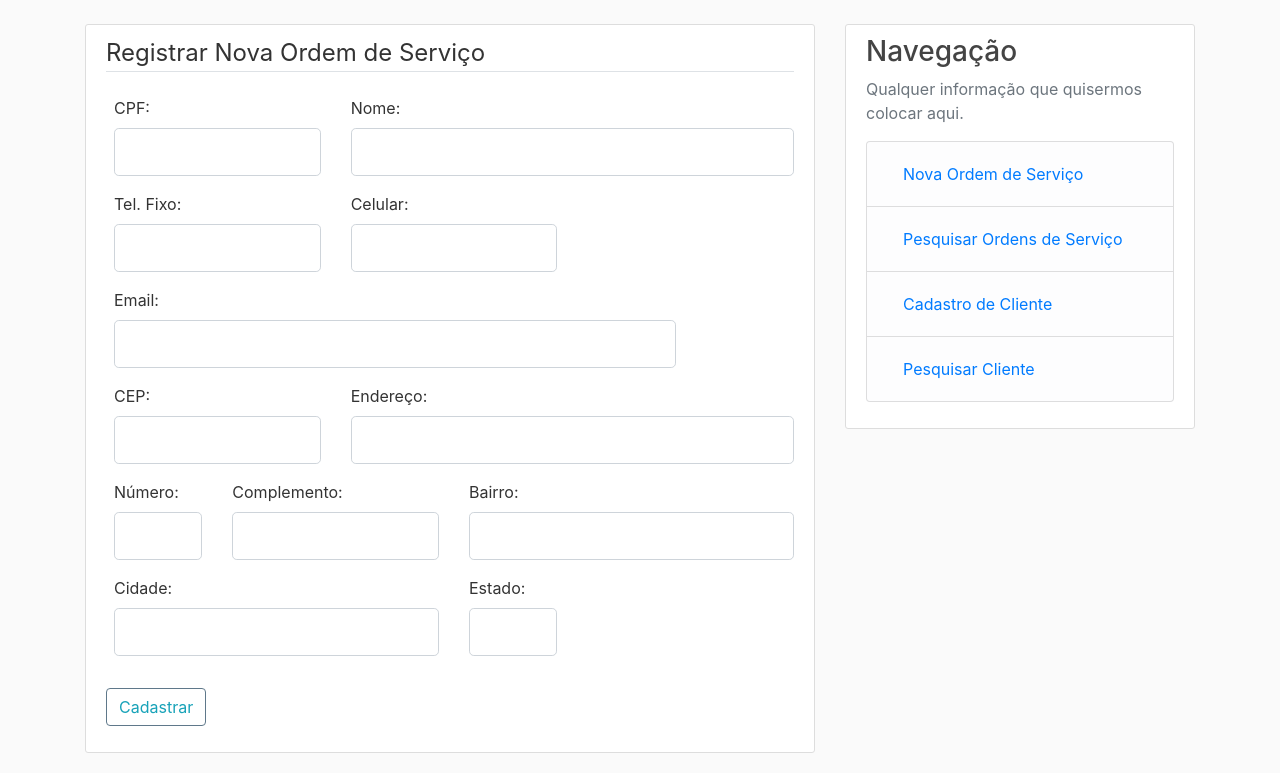
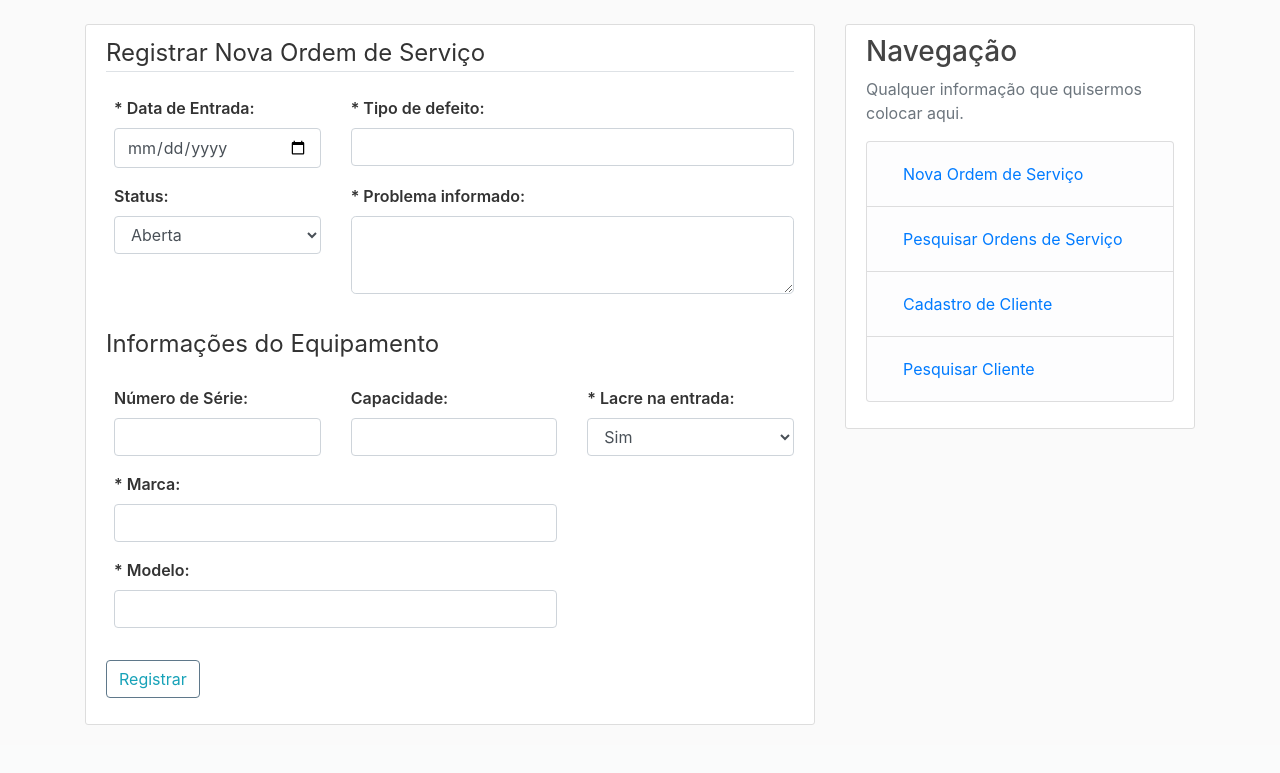
Before and after one commit to dgmolina-impacta/ope, a Flask app: page /register/so in a window 1280 px wide. Shown: the part 56-829 px from the top of the page. After the commit the page ends 781 px from the top, so only its background shows below. Run offline with Flask 2, Linux system fonts and the light colour scheme; a user stored in the database is signed in; some libraries are stand-ins or nearby versions.

Commit message:
Interface de Registro de Nova Ordem de Serviço

```diff
--- a/app/osmanager/forms.py
+++ b/app/osmanager/forms.py
@@ -1,6 +1,6 @@
 from flask_wtf import FlaskForm
 from flask_login import current_user
-from wtforms import StringField, PasswordField, SubmitField, BooleanField, SelectField
+from wtforms import StringField, PasswordField, SubmitField, BooleanField, SelectField, DateField, TextAreaField, DecimalField
 from wtforms.validators import DataRequired, Length, Email, EqualTo, ValidationError
 from osmanager.models import User
 
@@ -110,4 +110,25 @@ class SearchClientForm(FlaskForm):
     submit = SubmitField('Buscar')
 
 class NewSOForm(FlaskForm):
-    nome_cliente = StringField('Nome do Cliente: ')
+    data_entrada = DateField('* Data de Entrada:', validators=[DataRequired()])
+
+    tipo_defeito = StringField("* Tipo de defeito:", validators=[DataRequired(), Length(max=50)])
+
+    status = SelectField("Status:", choices=[("aberta", "Aberta"), ("orcamento_aprovado", "Orçamento Aprovado"), ("finalizada", "Finalizada")])
+
+    problema_informado = TextAreaField("* Problema informado:", validators=[DataRequired(), Length(max=200)])
+
+    submit = SubmitField("Registrar")
+
+    # Equipamento
+    nro_de_serie = StringField("Número de Série:", validators=[Length(max=20)])
+
+    capacidade = DecimalField("Capacidade:")
+
+    lacre_entrada = SelectField("* Lacre na entrada:", validators=[DataRequired()], choices=[(True, "Sim"), (False, "Não")])
+
+    lacre_saida = SelectField("* Lacre na saída:", validators=[DataRequired()], choices=[(True, "Sim"), (False, "Não")])
+
+    marca = StringField("* Marca:", validators=[DataRequired(), Length(max=20)])
+
+    modelo = StringField("* Modelo:", validators=[DataRequired(), Length(max=50)])
--- a/app/osmanager/models.py
+++ b/app/osmanager/models.py
@@ -52,7 +52,7 @@ class Cliente(db.Model):
 class Os(db.Model):
     numero = db.Column(db.Integer, primary_key=True)
 
-    data_entrega = db.Column(db.Date, nullable=False)
+    data_entrada = db.Column(db.Date, nullable=False)
     data_saida = db.Column(db.Date, nullable=True)
     desconto = db.Column(db.Float, nullable=True)
     garantia = db.Column(db.Date, nullable=True)
@@ -70,7 +70,7 @@ class Os(db.Model):
 
     orcamento = db.relationship("Orcamento", backref="os", lazy=True, uselist=False)
 
-    equipamentos = db.relationship("Equipamento", backref="os", lazy=True)
+    equipamento = db.relationship("Equipamento", backref="os", lazy=True, uselist=False)
     pecas = db.relationship("Peca", backref="os", lazy=True)
 
     def __repr__(self):
@@ -96,7 +96,6 @@ class Equipamento(db.Model):
     marca = db.Column(db.String(20), nullable=False)
     modelo = db.Column(db.String(50), nullable=False)
 
-    numero = db.Column(db.Integer, primary_key=True)
     numero_os = db.Column(db.Integer, db.ForeignKey("os.numero"), primary_key=True)
 
     def __repr__(self):
--- a/app/osmanager/routes.py
+++ b/app/osmanager/routes.py
@@ -1,7 +1,7 @@
 from flask import render_template, url_for, flash, redirect, request
 from osmanager import app, db, bcrypt
-from osmanager.forms import RegistrationForm, LoginForm, UpdateAccountForm ,ClientForm, SearchClientForm
-from osmanager.models import User, Cliente
+from osmanager.forms import RegistrationForm, LoginForm, UpdateAccountForm, ClientForm, SearchClientForm, NewSOForm
+from osmanager.models import User, Cliente, Os
 from flask_login import login_user, current_user, logout_user, login_required
 
 os = {"numero": "xxxxx",
@@ -121,14 +121,11 @@ def view_client(id):
 @app.route('/register/so', methods=['GET', 'POST'])
 @login_required
 def register_so():
-    form = ClientForm()
+    form = NewSOForm()
     if form.validate_on_submit():
-        registro = Cliente(cpf=form.cpf.data, nome=form.name.data, telefone=form.phone.data,
-                           celular=form.mobile.data, email=form.email.data, cep=form.cep.data,
-                           endereco=form.address.data, numero=form.number.data, complemento=form.complement.data,
-                           bairro=form.neighborhood.data, cidade=form.city.data, estado=form.state.data)
+        registro = Os(data_entrada=form.data_entrada.data, tipo_defeito=form.tipo_defeito.data, status=form.status.data, problema_informado=form.problema_informado.data)
         # db.session.add(registro)
         # db.session.commit()
-        flash("O cliente foi registrado com sucesso", "success")
+        flash("Ordem de serviço registrada com sucesso", "success")
         return redirect(url_for("home"))
     return render_template("new_so.html", title='Novo Ordem de Serviço', form=form)
--- a/app/osmanager/static/main.css
+++ b/app/osmanager/static/main.css
@@ -102,3 +102,7 @@ a.article-title:hover {
 .btn-outline-info {
   border-color: #5f788a;
 }
+
+.bold-char {
+  font-weight: 600;
+}
--- a/app/osmanager/templates/new_so.html
+++ b/app/osmanager/templates/new_so.html
@@ -8,186 +8,148 @@
 
                 <div class="row pl-2">
                     <div class="form-group col-md-4">
-                        {{ form.cpf.label(class="form-control-label") }}
+                        {{ form.data_entrada.label(class="bold-char form-control-label") }}
 
-                        {% if form.cpf.errors %}
-                            {{ form.cpf(class="form-control form-control-lg is-invalid") }}
+                        {% if form.data_entrada.errors %}
+                            {{ form.data_entrada(class="datepicker form-control is-invalid", type="date") }}
                             <div class="invalid-feedback">
-                                {% for error in form.cpf.errors %}
+                                {% for error in form.data_entrada.errors %}
                                     <span>{{ error }}</span>
                                 {% endfor %}
                             </div>
                         {% else %}
-                            {{ form.cpf(class="form-control form-control-lg") }}
+                            {{ form.data_entrada(class="datepicker form-control", type="date") }}
                         {% endif %}
                     </div>
 
                     <div class="form-group col-md-8">
-                        {{ form.name.label(class="form-control-label") }}
-                        {% if form.name.errors %}
-                            {{ form.name(class="form-control form-control-lg is-invalid") }}
+                        {{ form.tipo_defeito.label(class="bold-char form-control-label") }}
+                        {% if form.tipo_defeito.errors %}
+                            {{ form.tipo_defeito(class="form-control is-invalid") }}
                             <div class="invalid-feedback">
-                                {% for error in form.name.errors %}
+                                {% for error in form.tipo_defeito.errors %}
                                     <span>{{ error }}</span>
                                 {% endfor %}
                             </div>
                         {% else %}
-                            {{ form.name(class="form-control form-control-lg") }}
+                            {{ form.tipo_defeito(class="form-control") }}
                         {% endif %}
                     </div>
                 </div>
 
                 <div class="row pl-2">
                     <div class="form-group col-md-4">
-                    {{ form.phone.label(class="form-control-label") }}
-                    {% if form.phone.errors %}
-                    {{ form.phone(class="form-control form-control-lg is-invalid") }}
+                        {{ form.status.label(class="bold-char form-control-label") }}
+
+                        {% if form.status.errors %}
+                            {{ form.status(class="form-control is-invalid") }}
                             <div class="invalid-feedback">
-                        {% for error in form.phone.errors %}
+                                {% for error in form.status.errors %}
                                     <span>{{ error }}</span>
                                 {% endfor %}
                             </div>
                         {% else %}
-                        {{ form.phone(class="form-control form-control-lg") }}
+                            {{ form.status(class="form-control") }}
+                        {% endif %}
+                    </div>
+
+                    <div class="form-group col-md-8">
+                        {{ form.problema_informado.label(class="bold-char form-control-label") }}
+                        {% if form.problema_informado.errors %}
+                            {{ form.problema_informado(class="form-control form-control-lg is-invalid") }}
+                            <div class="invalid-feedback">
+                                {% for error in form.problema_informado.errors %}
+                                    <span>{{ error }}</span>
+                                {% endfor %}
+                            </div>
+                        {% else %}
+                            {{ form.problema_informado(class="form-control form-control-lg") }}
+                        {% endif %}
+                    </div>
+                </div>
+
+            </fieldset>
+
+            <fieldset class="form-group">
+                <legend class="mb-4">Informações do Equipamento</legend>
+                <div class="row pl-2">
+                    <div class="form-group col-md-4">
+                        {{ form.nro_de_serie.label(class="bold-char form-control-label") }}
+
+                        {% if form.nro_de_serie.errors %}
+                            {{ form.nro_de_serie(class="datepicker form-control is-invalid") }}
+                            <div class="invalid-feedback">
+                                {% for error in form.nro_de_serie.errors %}
+                                    <span>{{ error }}</span>
+                                {% endfor %}
+                            </div>
+                        {% else %}
+                            {{ form.nro_de_serie(class="datepicker form-control") }}
                         {% endif %}
                     </div>
 
                     <div class="form-group col-md-4">
-                    {{ form.mobile.label(class="form-control-label") }}
-                    {% if form.mobile.errors %}
-                    {{ form.mobile(class="form-control form-control-lg is-invalid") }}
+                        {{ form.capacidade.label(class="bold-char form-control-label") }}
+                        {% if form.capacidade.errors %}
+                            {{ form.capacidade(class="form-control is-invalid") }}
                             <div class="invalid-feedback">
-                        {% for error in form.mobile.errors %}
+                                {% for error in form.capacidade.errors %}
                                     <span>{{ error }}</span>
                                 {% endfor %}
                             </div>
                         {% else %}
-                        {{ form.mobile(class="form-control form-control-lg") }}
+                            {{ form.capacidade(class="form-control") }}
+                        {% endif %}
+                    </div>
+
+                    <div class="form-group col-md-4">
+                        {{ form.lacre_entrada.label(class="bold-char form-control-label") }}
+
+                        {% if form.lacre_entrada.errors %}
+                            {{ form.lacre_entrada(class="form-control is-invalid") }}
+                            <div class="invalid-feedback">
+                                {% for error in form.lacre_entrada.errors %}
+                                    <span>{{ error }}</span>
+                                {% endfor %}
+                            </div>
+                        {% else %}
+                            {{ form.lacre_entrada(class="form-control") }}
                         {% endif %}
                     </div>
                 </div>
 
                 <div class="row pl-2">
-                <div class="form-group col-md-10">
-                    {{ form.email.label(class="form-control-label") }}
-                    {% if form.email.errors %}
-                    {{ form.email(class="form-control form-control-lg is-invalid") }}
+                    <div class="form-group col-md-8">
+                        {{ form.marca.label(class="bold-char form-control-label") }}
+
+                        {% if form.marca.errors %}
+                            {{ form.marca(class="form-control is-invalid") }}
                             <div class="invalid-feedback">
-                        {% for error in form.email.errors %}
+                                {% for error in form.marca.errors %}
                                     <span>{{ error }}</span>
                                 {% endfor %}
                             </div>
                         {% else %}
-                        {{ form.email(class="form-control form-control-lg") }}
+                            {{ form.marca(class="form-control") }}
                         {% endif %}
                     </div>
                 </div>
 
                 <div class="row pl-2">
-                <div class="form-group col-md-4">
-                    {{ form.cep.label(class="form-control-label") }}
-                    {% if form.cep.errors %}
-                    {{ form.cep(class="form-control form-control-lg is-invalid") }}
+                    <div class="form-group col-md-8">
+                        {{ form.modelo.label(class="bold-char form-control-label") }}
+                        {% if form.modelo.errors %}
+                            {{ form.modelo(class="form-control is-invalid") }}
                             <div class="invalid-feedback">
-                        {% for error in form.cep.errors %}
+                                {% for error in form.modelo.errors %}
                                     <span>{{ error }}</span>
                                 {% endfor %}
                             </div>
                         {% else %}
-                        {{ form.cep(class="form-control form-control-lg") }}
-                    {% endif %}
-                </div>
-
-                <div class="form-group col-md-8">
-                    {{ form.address.label(class="form-control-label") }}
-                    {% if form.address.errors %}
-                    {{ form.address(class="form-control form-control-lg is-invalid") }}
-                    <div class="invalid-feedback">
-                        {% for error in form.address.errors %}
-                            <span>{{ error }}</span>
-                        {% endfor %}
-                    </div>
-                    {% else %}
-                        {{ form.address(class="form-control form-control-lg") }}
+                            {{ form.modelo(class="form-control") }}
                         {% endif %}
                     </div>
                 </div>
-
-                <div class="row pl-2">
-                <div class="form-group col-md-2">
-                    {{ form.number.label(class="form-control-label") }}
-                    {% if form.number.errors %}
-                    {{ form.number(class="form-control form-control-lg is-invalid") }}
-                    <div class="invalid-feedback">
-                        {% for error in form.number.errors %}
-                            <span>{{ error }}</span>
-                        {% endfor %}
-                    </div>
-                    {% else %}
-                        {{ form.number(class="form-control form-control-lg") }}
-                    {% endif %}
-                </div>
-
-                <div class="form-group col-md-4">
-                    {{ form.complement.label(class="form-control-label") }}
-                    {% if form.complement.errors %}
-                    {{ form.complement(class="form-control form-control-lg is-invalid") }}
-                    <div class="invalid-feedback">
-                        {% for error in form.complement.errors %}
-                            <span>{{ error }}</span>
-                        {% endfor %}
-                    </div>
-                    {% else %}
-                        {{ form.complement(class="form-control form-control-lg") }}
-                    {% endif %}
-                </div>
-
-                <div class="form-group col-md-6">
-                    {{ form.neighborhood.label(class="form-control-label") }}
-                    {% if form.neighborhood.errors %}
-                    {{ form.neighborhood(class="form-control form-control-lg is-invalid") }}
-                    <div class="invalid-feedback">
-                        {% for error in form.neighborhood.errors %}
-                            <span>{{ error }}</span>
-                        {% endfor %}
-                    </div>
-                    {% else %}
-                        {{ form.neighborhood(class="form-control form-control-lg") }}
-                    {% endif %}
-                </div>
-                </div>
-
-                <div class="row pl-2">
-                <div class="form-group col-md-6">
-                    {{ form.city.label(class="form-control-label") }}
-                    {% if form.city.errors %}
-                    {{ form.city(class="form-control form-control-lg is-invalid") }}
-                    <div class="invalid-feedback">
-                        {% for error in form.city.errors %}
-                            <span>{{ error }}</span>
-                        {% endfor %}
-                    </div>
-                    {% else %}
-                        {{ form.city(class="form-control form-control-lg") }}
-                    {% endif %}
-                </div>
-
-                <div class="form-group col-md-2">
-                    {{ form.state.label(class="form-control-label") }}
-                    {% if form.state.errors %}
-                    {{ form.state(class="form-control form-control-lg is-invalid") }}
-                    <div class="invalid-feedback">
-                        {% for error in form.state.errors %}
-                            <span>{{ error }}</span>
-                        {% endfor %}
-                    </div>
-                    {% else %}
-                        {{ form.state(class="form-control form-control-lg") }}
-                    {% endif %}
-                </div>
-                </div>
-
-
             </fieldset>
 
             <div class="form-group">
```
Lines whose indentation alone changed are shown as unchanged.
